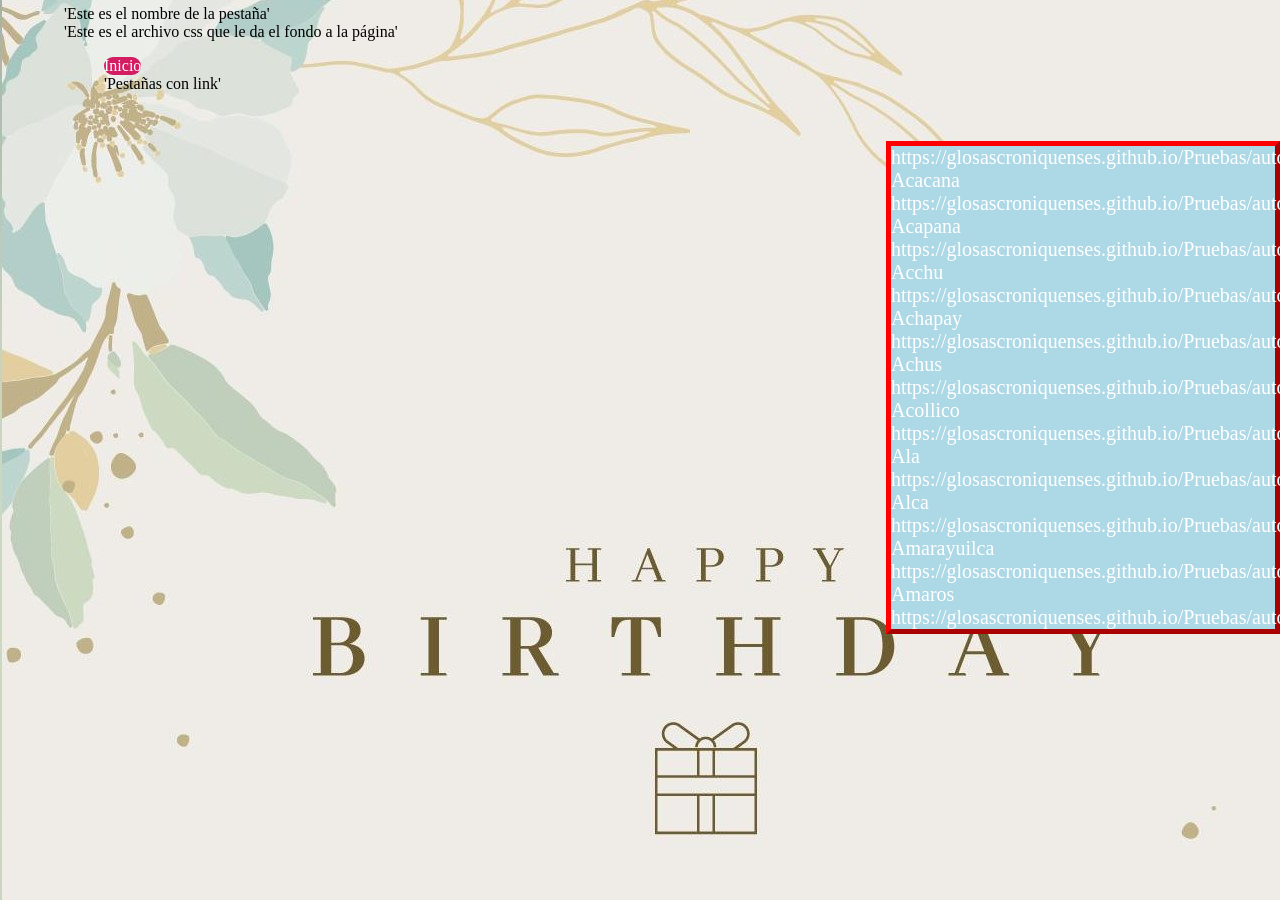
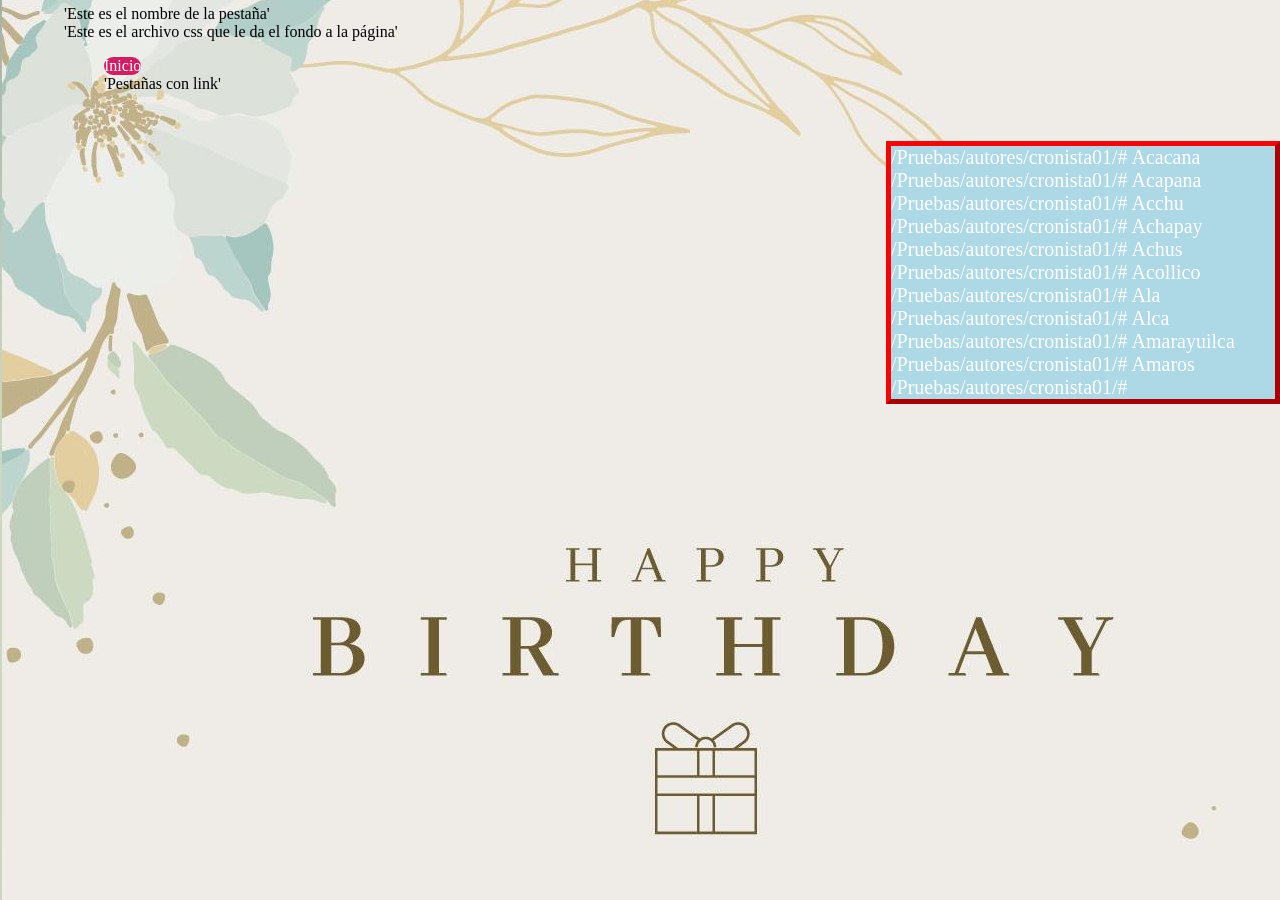
Before and after one commit to glosascroniquenses/Pruebas, a Jekyll site: the page built from _autores/cronista01.html, in a window 1280 px wide. Built offline with Jekyll 4.4.1, drawn with Linux system fonts in a browser that asks for light colours; some of the changed lines change nothing that is shown.

Commit message:
Update autore.html

```diff
--- a/_layouts/autore.html
+++ b/_layouts/autore.html
@@ -21,7 +21,7 @@
       <nav>
 	{% for word in unique_word_array %}
 
-	<a href="https://glosascroniquenses.github.io/Pruebas/autores/cronista01/#{ word }">https://glosascroniquenses.github.io/Pruebas/autores/cronista01/#{{ word }}</a>
+	<a href="https://glosascroniquenses.github.io/Pruebas/autores/cronista01/#{ word }">/Pruebas/autores/cronista01/#{{ word }}</a>
 	</br>
         {% endfor %}
       </nav>
```
